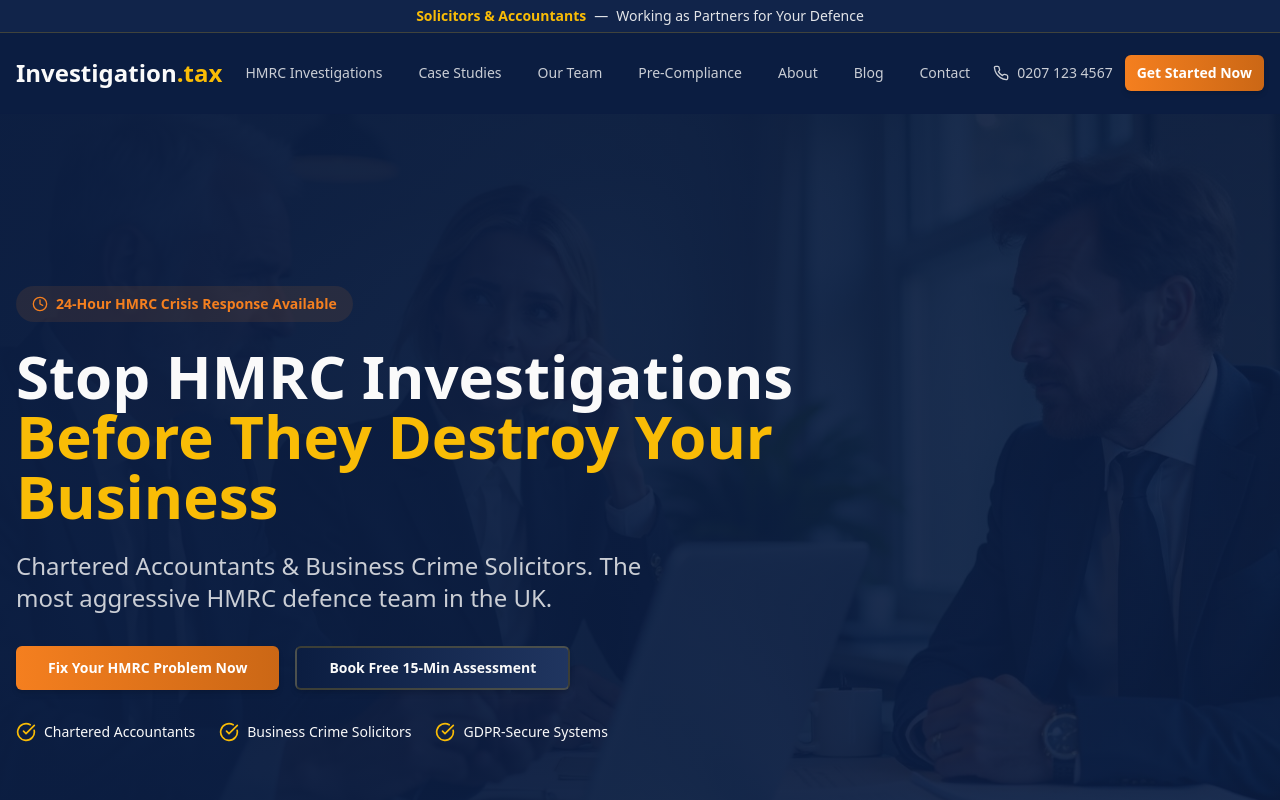
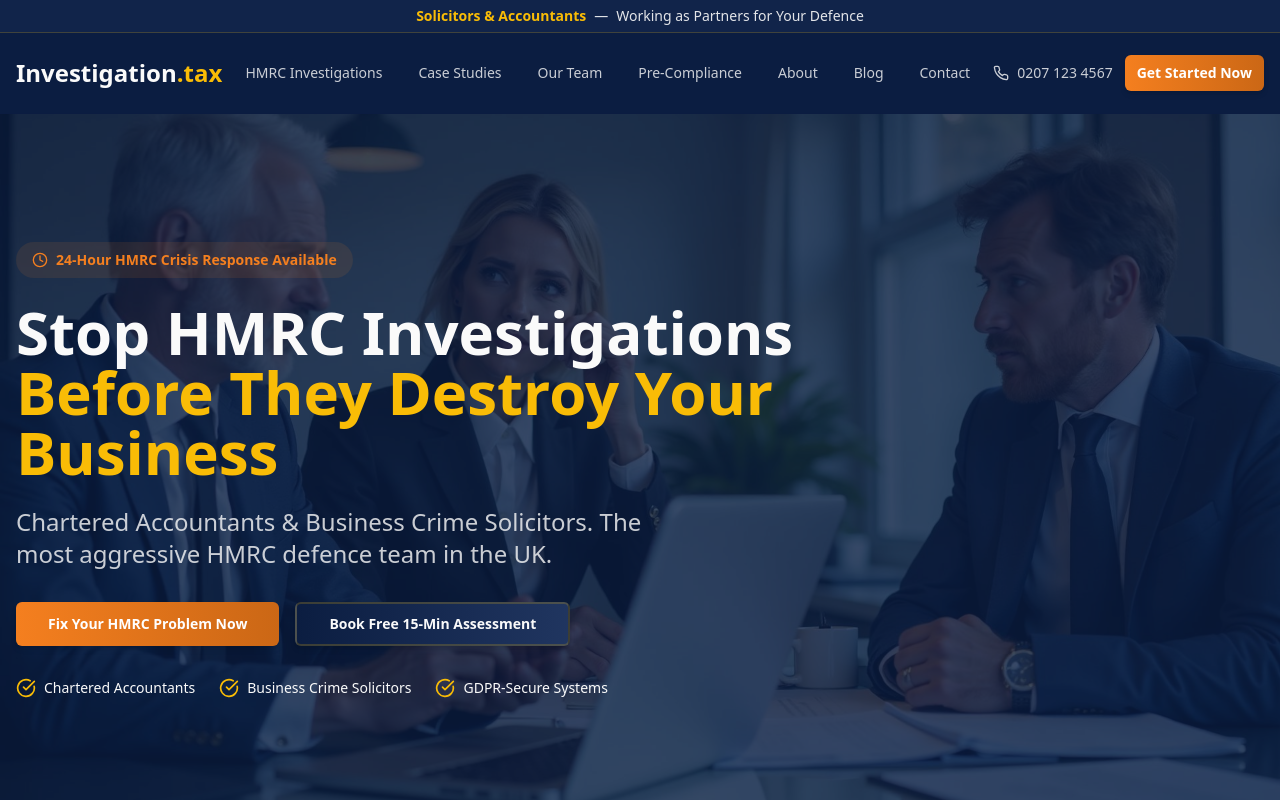
Before and after one commit to shaban-dev-shapesol/axis-taxcom-shield, a React (Vite) app: page / in a window 1280 px wide. Shown: the top 800 px of the page. Built offline with nearby package versions, Linux system fonts and the light colour scheme; the HTML template or start-up script is replaced by a standard one.

Commit message:
Reverted to commit 8b3c9028c52f2cb4ac25ad366d34f4aec7a162c5

```diff
--- a/src/pages/Index.tsx
+++ b/src/pages/Index.tsx
@@ -78,11 +78,10 @@ const Index = () => {
       {/* Hero Section */}
       <section
         ref={heroSection.ref}
-        className={`relative bg-primary text-primary-foreground overflow-hidden min-h-screen flex items-center ${heroSection.isVisible ? "animate-fade-in" : "opacity-0"}`}
+        className={`relative bg-primary text-primary-foreground overflow-hidden ${heroSection.isVisible ? "animate-fade-in" : "opacity-0"}`}
       >
-        <div className="absolute inset-0">
-          <img src={heroImage} alt="HMRC Investigation Defence" className="w-full h-full object-cover opacity-20" />
-          <div className="absolute inset-0 bg-gradient-to-r from-primary/90 via-primary/70 to-primary/50" />
+        <div className="absolute inset-0 opacity-20">
+          <img src={heroImage} alt="HMRC Investigation Defence" className="w-full h-full object-cover" />
         </div>
         <div className="relative container mx-auto px-4 py-24 md:py-32">
           <div className="max-w-4xl">
```
